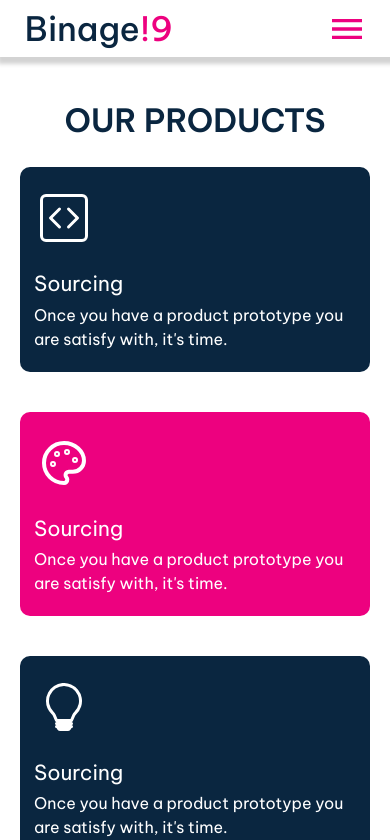
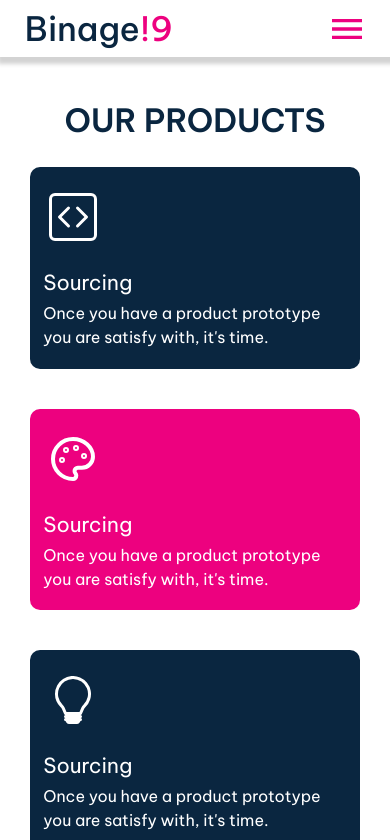
Before and after one commit to mulbahoplanojames/Binage-9, a React (Vite) app: page /product in a window 390 px wide. Shown: the top 840 px of the page. Built offline with nearby package versions, Linux system fonts and the light colour scheme.

Commit message:
Update Product.module.css

```diff
--- a/src/Components/Products/Product.module.css
+++ b/src/Components/Products/Product.module.css
@@ -51,3 +51,12 @@
 .link {
   text-decoration: none;
 }
+
+@media screen and (max-width: 767px) {
+  .products {
+    padding: 0px 3%;
+  }
+  .Card_wripper {
+    width: 330px;
+  }
+}
```
